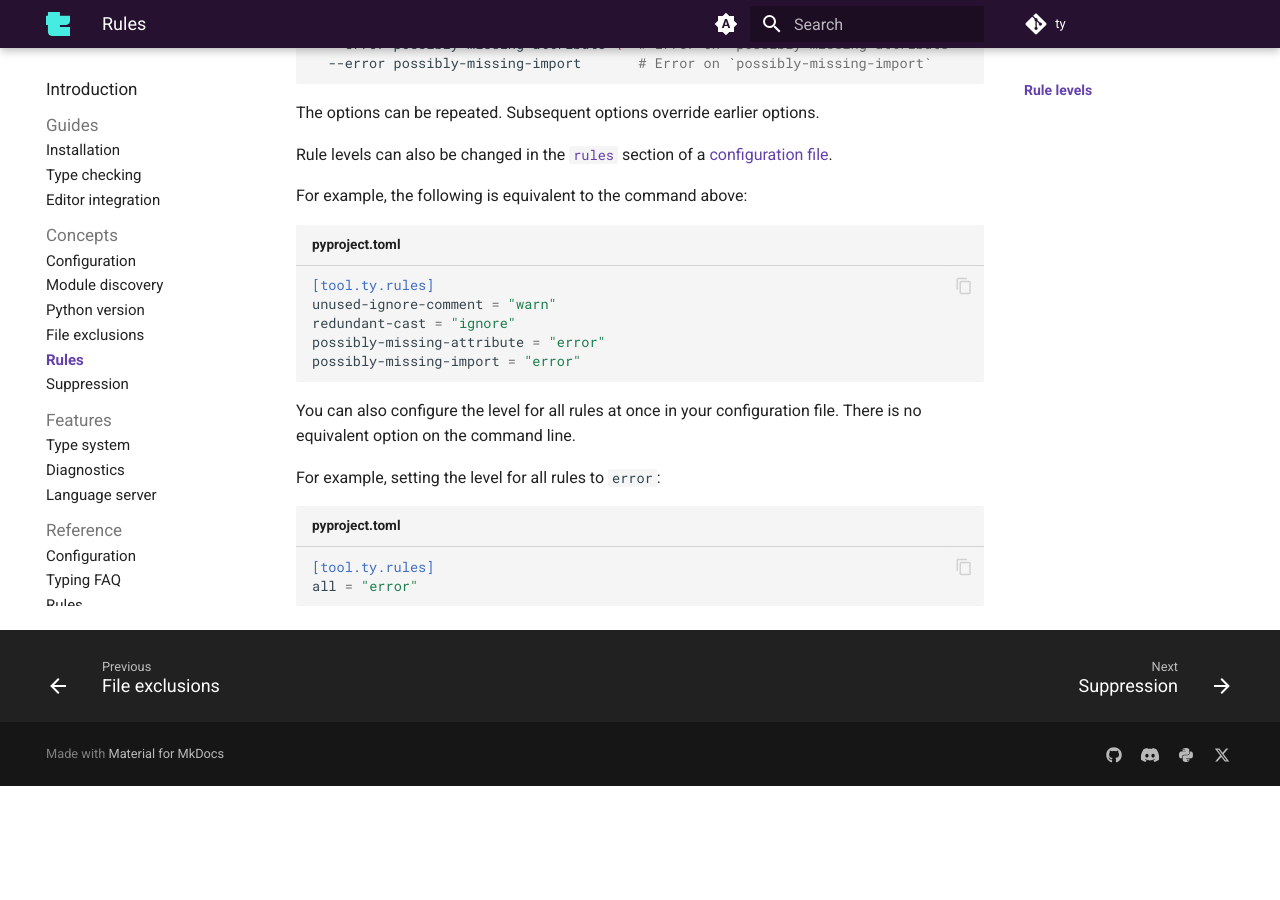
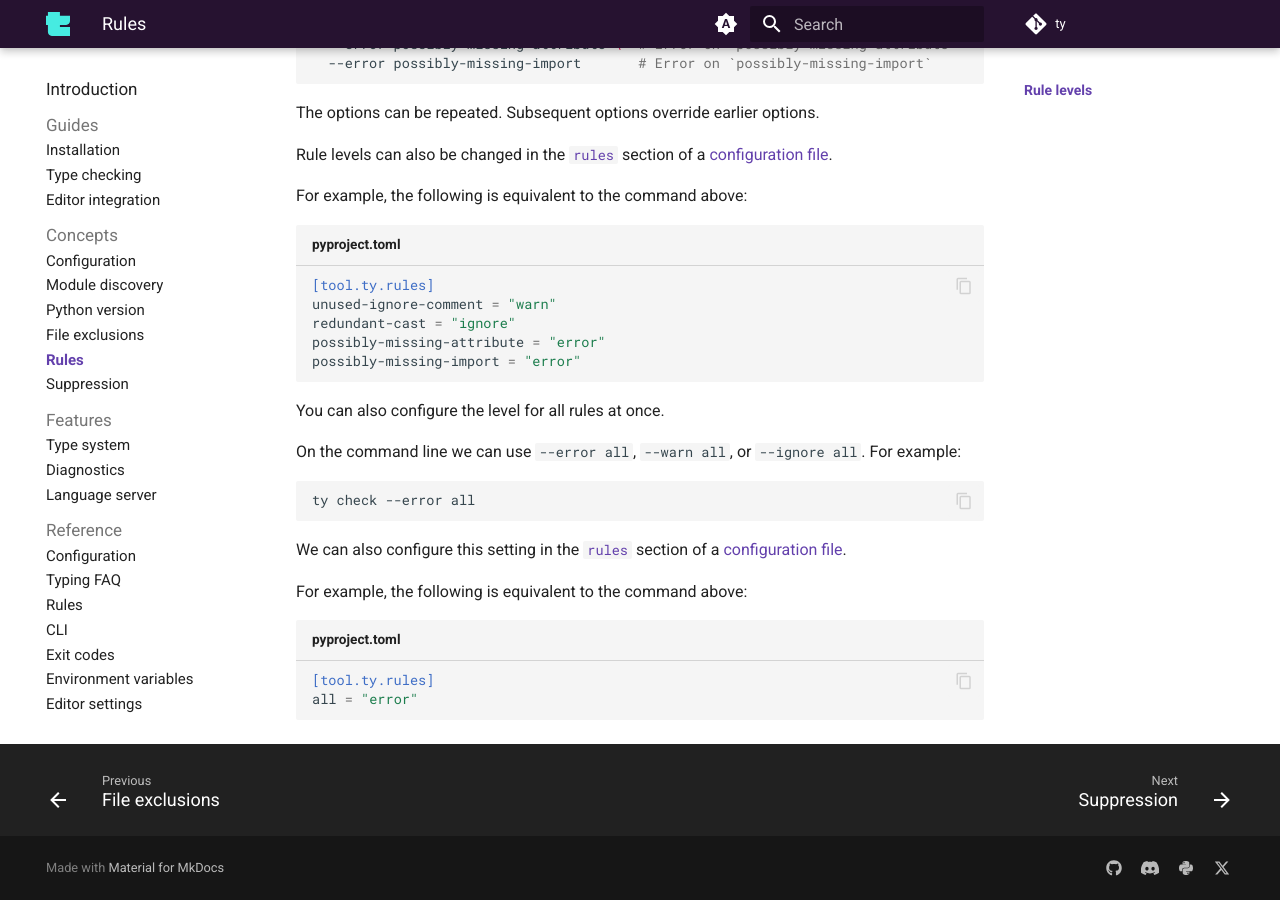
Before and after one commit to astral-sh/ty, an MkDocs documentation site: the page built from docs/rules.md, in a window 1280 px wide and 900 px high, scrolled down 792 px. Built offline with MkDocs 1.6.1 and Material for MkDocs 9.7.7, drawn with Linux system fonts in a browser that asks for light colours; comment, search, counter and statistics services are not loaded; before the commit the page ends 1578 px from its top, so only the background shows below that.

Commit message:
Update based on Carl's review

````diff
--- a/docs/rules.md
+++ b/docs/rules.md
@@ -43,10 +43,19 @@ possibly-missing-attribute = "error"
 possibly-missing-import = "error"
 ```
 
-You can also configure the level for all rules at once in your configuration file.
-There is no equivalent option on the command line.
+You can also configure the level for all rules at once.
 
-For example, setting the level for all rules to `error`:
+On the command line we can use `--error all`, `--warn all`, or `--ignore all`. For example:
+
+```shell
+
+ty check --error all
+```
+
+We can also configure this setting in the [`rules`](./reference/configuration.md#rules) section of a
+[configuration file](./configuration.md).
+
+For example, the following is equivalent to the command above:
 
 ```toml title="pyproject.toml"
 [tool.ty.rules]
````
